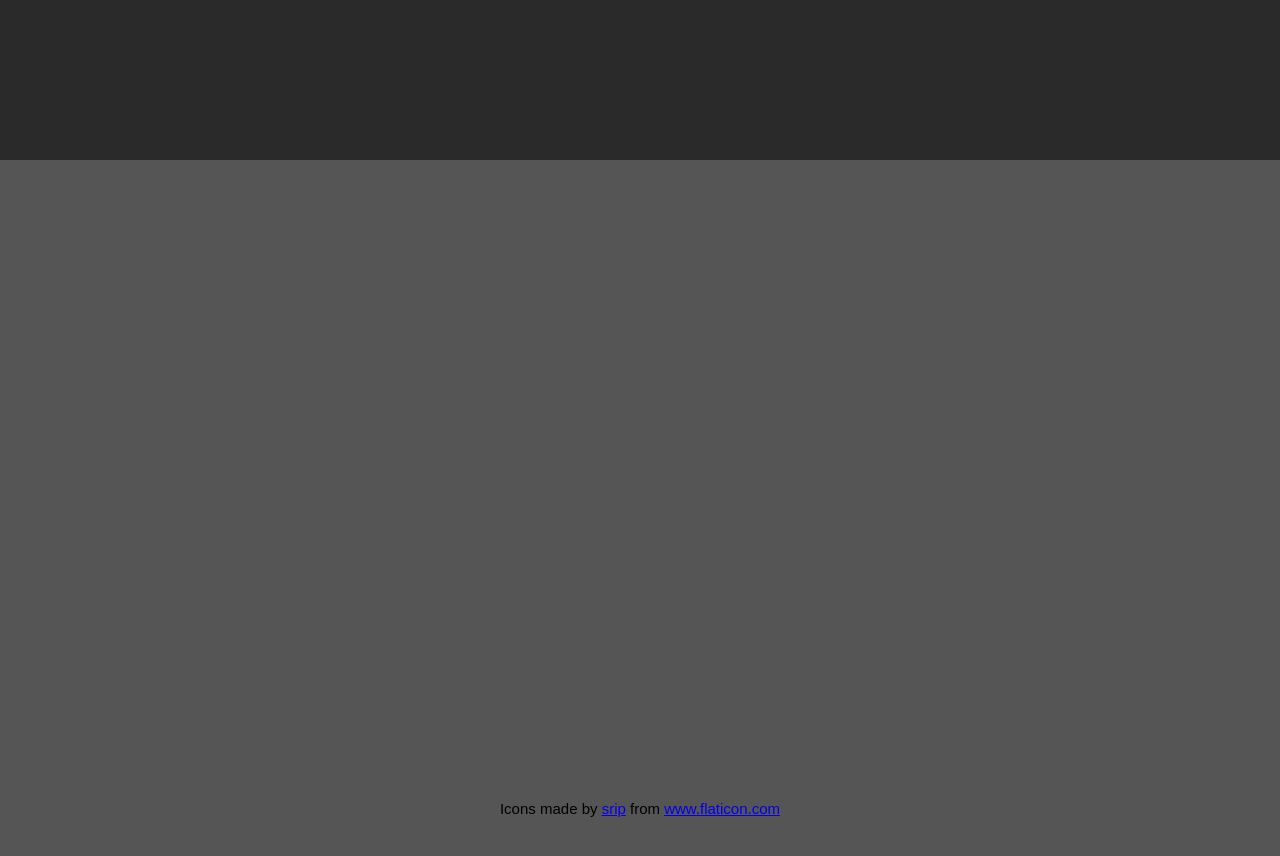
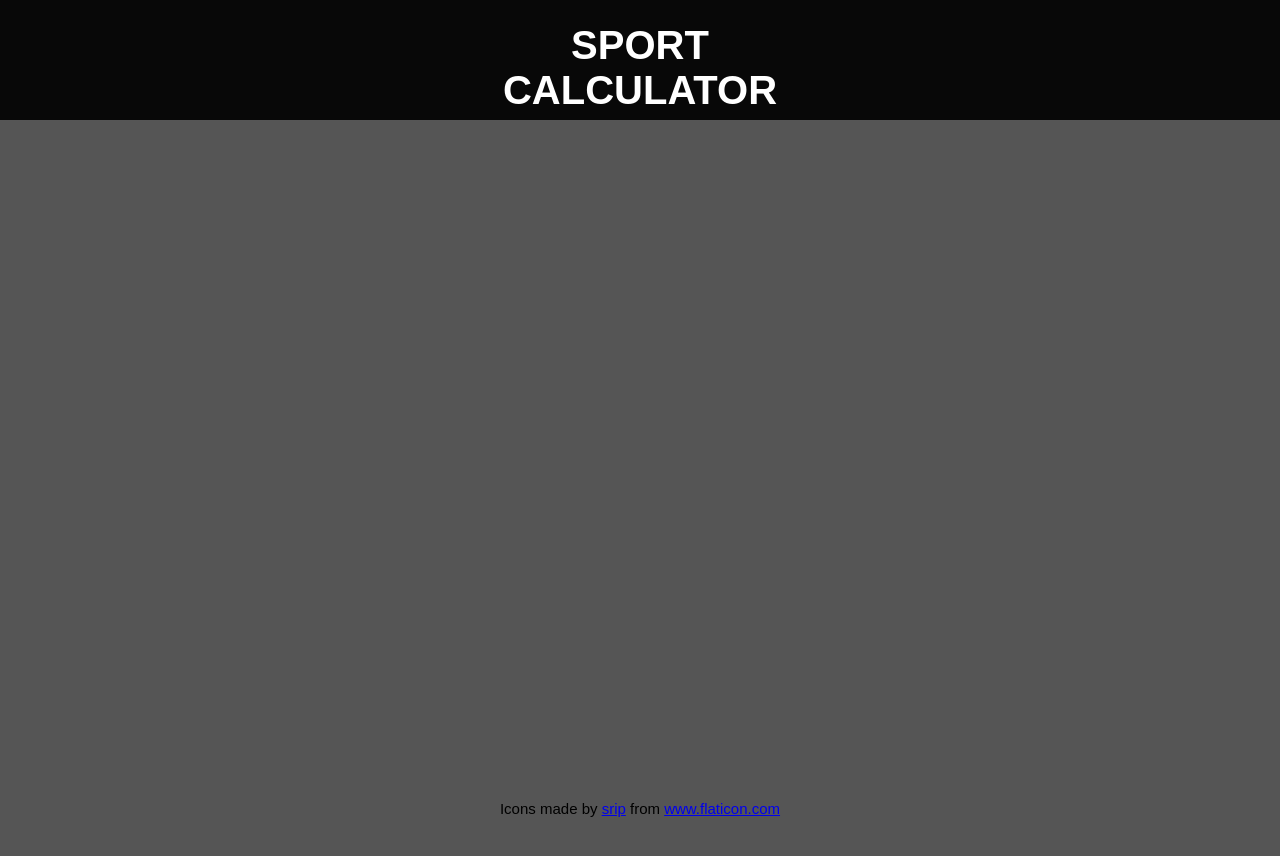
Before and after one commit to g-szerminski/portfolio-sport-calculator, a plain HTML site: page index.html in a window 1280 px wide. Shown: the top 856 px of the page. Drawn offline with Linux system fonts and the light colour scheme.

Commit message:
work in progress

```diff
--- a/css/style.css
+++ b/css/style.css
@@ -10,11 +10,18 @@ body {
 }
 
 nav {
-  position: absolute;
+  position: fixed;
   z-index: 1;
-  background-color: rgba(0, 0, 0, 0.5);
-  height: 20%;
+  background-color: rgba(0, 0, 0, 0.9);
+  height: 15%;
   width: 100%;
+}
+nav h1 {
+  text-transform: uppercase;
+  font-size: 250%;
+  color: #fff;
+  text-align: center;
+  transform: translateY(50%);
 }
 
 .main {
@@ -25,7 +32,7 @@ nav {
   background-size: cover;
   background-position: center;
   /* filter: blur(2px); */
-  background-attachment: fixed;
+  background-attachment: scroll;
 }
 
 footer {
--- a/index.html
+++ b/index.html
@@ -42,6 +42,8 @@
   <body>
     <nav>
       <a href=""></a>
+      <h1>sport</h1>
+      <h1>calculator</h1>
     </nav>
 
     <header></header>
```
Also changed, not shown: 1 other file.
